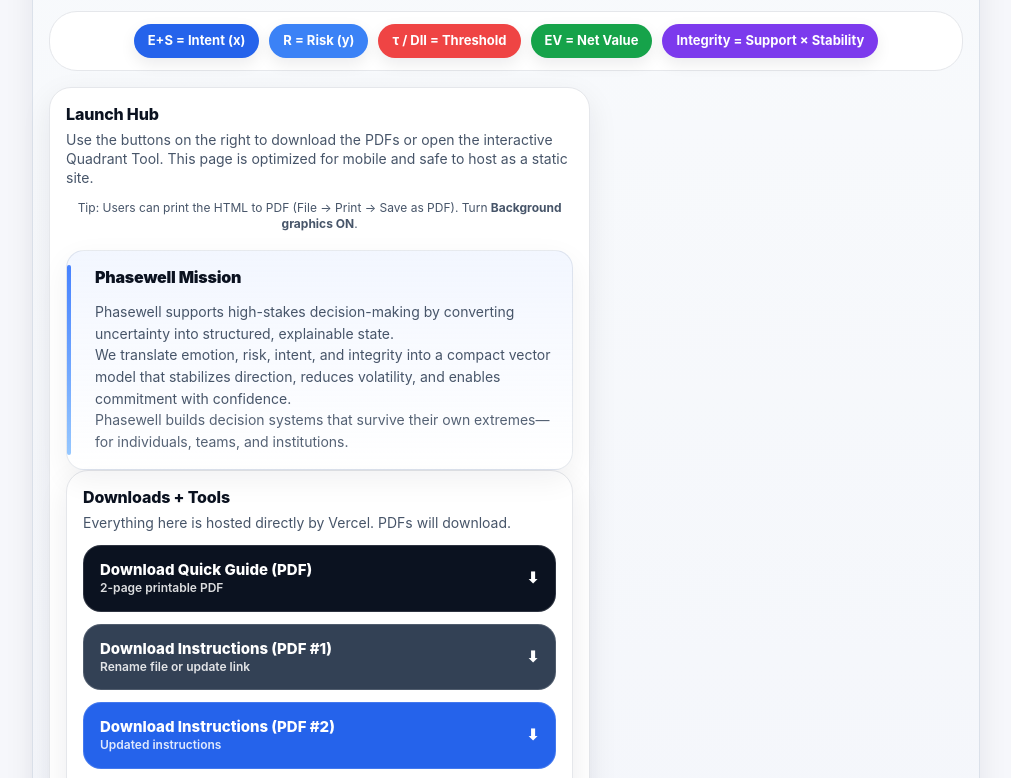
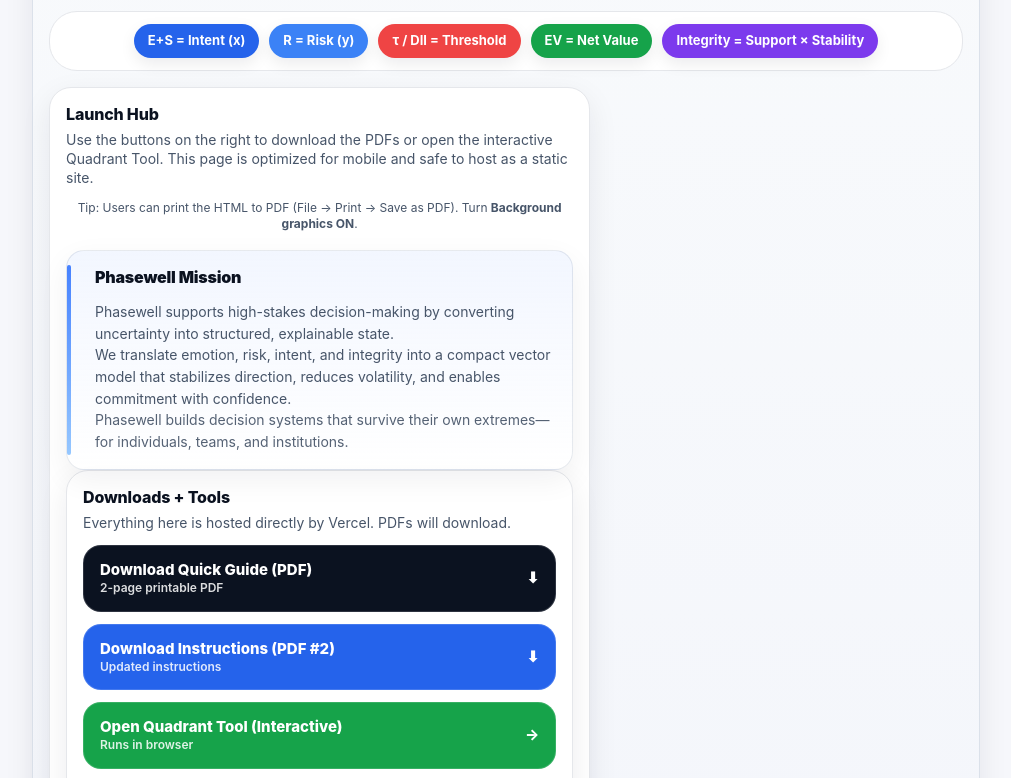
Before and after one commit to CaptainMig/phasewell-nerva-v5, a plain HTML site: page index.html in a window 1280 px wide. Shown: the part 156-934 px from the top of the page, without its empty margins (134-1145 px from the left). Drawn offline with Linux system fonts and the light colour scheme.

Commit message:
Update index.html

```diff
--- a/index.html
+++ b/index.html
@@ -452,15 +452,6 @@
               <div>⬇︎</div>
             </a>
 
-            <!-- Instructions PDF 1 (placeholder) -->
-            <a class="btn gray" href="nervav5instructions-1.pdf" download>
-              <div>
-                Download Instructions (PDF #1)
-                <div class="small">Rename file or update link</div>
-              </div>
-              <div>⬇︎</div>
-            </a>
-
             <!-- Instructions PDF 2 -->
             <a class="btn blue" href="nervav5instructions-2.pdf" download>
               <div>
```
